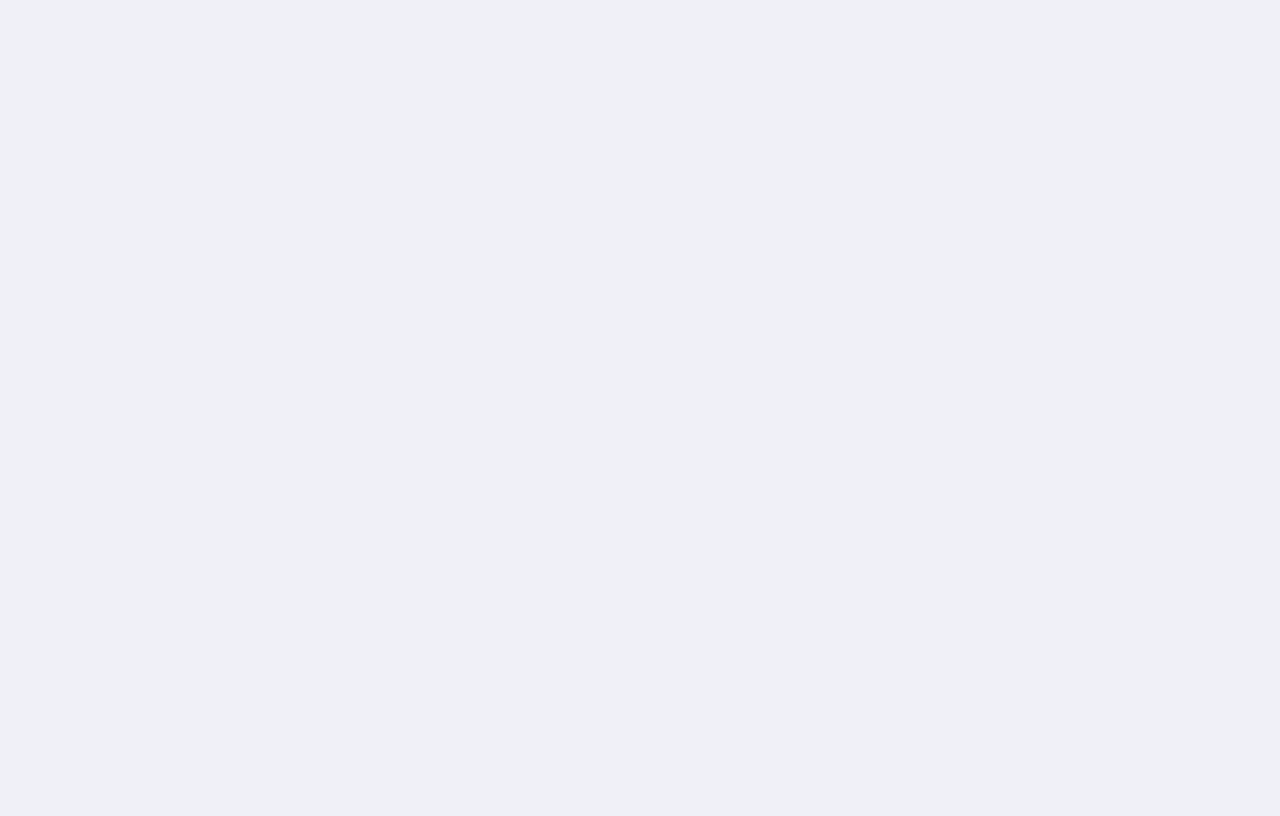
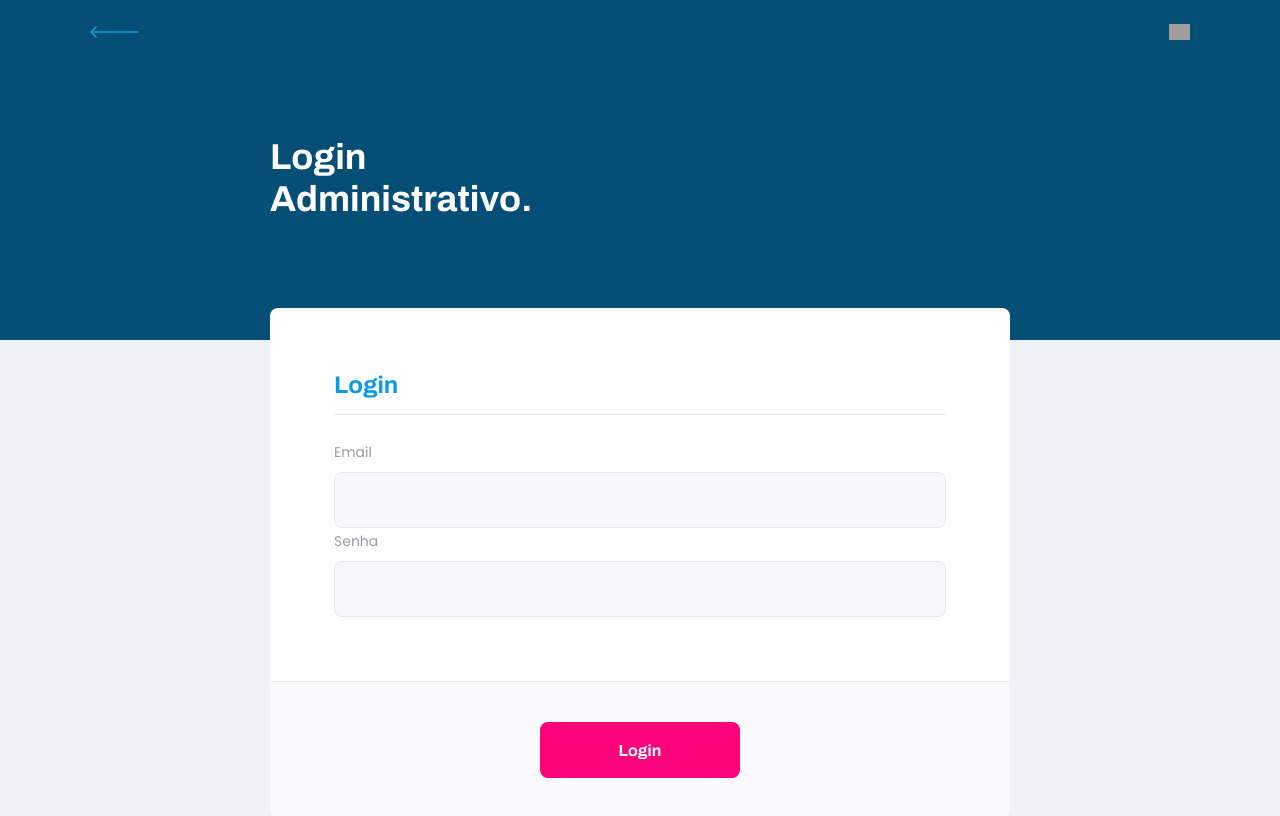
Before and after one commit to MarcosRossetto/helppy-frontend, a React (Create React App) app: page /login in a window 1280 px wide. Built offline with nearby package versions, Linux system fonts and the light colour scheme; grey boxes are pictures that could not be loaded.

Commit message:
Adicionando Login Administrativo

```diff
--- a/src/components/PageHeader/index.tsx
+++ b/src/components/PageHeader/index.tsx
@@ -1,10 +1,11 @@
 import React, { ReactNode } from 'react'
 import { Link } from 'react-router-dom'
 
-import logoImg from '../../assets/images/logo.svg'
 import backIcon from '../../assets/images/icons/back.svg'
 
 import './styles.css'
+
+const logoImg = 'https://fontmeme.com/permalink/201116/ccf8651217956c62bc599c5559f05080.png'
 
 interface PageHeaderProps {
   title: string
--- a/src/pages/CallForm/index.tsx
+++ b/src/pages/CallForm/index.tsx
@@ -11,7 +11,7 @@ import './styles.css';
 import apiCore from '../../services/apiCore';
 import apiCep from '../../services/apiCep'
 
-function TeacherForm(): ReactElement {
+function CallForm(): ReactElement {
   const history = useHistory();
 
   const [name, setName] = useState('');
@@ -207,7 +207,7 @@ function TeacherForm(): ReactElement {
               Preencha todos os dados
             </p>
             <button type="submit">
-              Salvar Cadastro
+              Salvar Chamado
             </button>
           </footer>
         </form>
@@ -216,4 +216,4 @@ function TeacherForm(): ReactElement {
   );
 }
 
-export default TeacherForm;
+export default CallForm;
--- a/src/pages/Landing/index.tsx
+++ b/src/pages/Landing/index.tsx
@@ -25,7 +25,7 @@ function Landing(): ReactElement {
     <div id="page-landing">
       <div id="page-landing-content" className="container">
         <div className="logo-container">
-          <img src={logoImg} alt="Helppy" />
+          <img src={logoImg} alt="Helppy" className="logo-image" />
           <h2>Sua plataforma de Help Desk.</h2>
         </div>
         <img src={landingImg} alt="Plataforma de help desk" className="hero-image" />
--- a/src/pages/Landing/styles.css
+++ b/src/pages/Landing/styles.css
@@ -10,12 +10,12 @@
   background: var(--color-primary);
 }
 
-.logo-container img {
-  height: 10rem;
+.hero-image {
+  width: 100%;
 }
 
-.hero-image {
-  width: 100%;
+.logo-image {
+  width: 80%;
 }
 
 .logo-container {
--- /dev/null
+++ b/src/pages/Login/index.tsx
@@ -0,0 +1,66 @@
+import React, { ReactElement, useState, FormEvent } from 'react';
+import { useHistory } from 'react-router-dom';
+import PageHeader from '../../components/PageHeader';
+import Input from '../../components/Input';
+
+import './styles.css';
+import apiCore from '../../services/apiCore';
+
+function Login(): ReactElement {
+  const history = useHistory();
+
+  const [email, setEmail] = useState('');
+  const [password, setPassword] = useState('');
+
+
+  function handleCreateClass(e: FormEvent) {
+    e.preventDefault();
+
+    apiCore.post('classes', {
+      email,
+      password,
+    }).then(() => {
+      alert('Cadastro realizado com sucesso!');
+
+      history.push('/');
+    }).catch(() => {
+      alert('Erro no cadastro.');
+    });
+  }
+
+  return (
+    <div id="page-login-form" className="container">
+      <PageHeader
+        title="Login Administrativo."
+      />
+
+      <main>
+        <form onSubmit={handleCreateClass}>
+          <fieldset>
+            <legend>Login</legend>
+            <Input
+              name="email"
+              label="Email"
+              value={email}
+              onChange={(e) => { setEmail(e.target.value) }}
+            />
+
+            <Input
+              name="senha"
+              label="Senha"
+              value={password}
+              onChange={(e) => { setPassword(e.target.value) }}
+            />
+          </fieldset>
+          <footer>
+            <button type="submit" className="login-button">
+              Login
+            </button>
+          </footer>
+        </form>
+      </main>
+    </div>
+  );
+}
+
+export default Login;
--- /dev/null
+++ b/src/pages/Login/styles.css
@@ -0,0 +1,138 @@
+#page-login-form {
+  width: 100vw;
+  height: 100vh;
+}
+
+#page-login-form .header-content {
+  margin-bottom: 6.4rem;
+}
+
+#page-login-form main {
+  background: var(--color-box-base);
+  width: 100%;
+  max-width: 74rem;
+  border-radius: 0.8rem;
+  margin: -3.2rem auto 3.2rem;
+  padding-top: 6.4rem;
+  overflow: hidden;
+}
+
+#page-login-form main fieldset {
+  border: 0;
+  padding: 0 2.4rem;
+}
+
+#page-login-form main fieldset + fieldset {
+  margin-top: 6.4rem;
+}
+
+#page-login-form main fieldset legend {
+  font: 700 2.4rem Archivo;
+  color: var(--color-text-title);
+  margin-bottom: 2.4rem;
+  display: flex;
+  align-items: center;
+  justify-content: space-between;
+  width: 100%;
+  padding-bottom: 1.6rem;
+  border-bottom: 1px solid var(--color-line-in-white);
+}
+
+#page-login-form main fieldset legend button {
+  background: none;
+  border: 0;
+  color: var(--color-primary);
+  font: 700 1.6rem Archivo;
+  cursor: pointer;
+  transition: color 0.2s;
+}
+
+#page-login-form main fieldset legend button:hover {
+  color: var(--color-primary-dark);
+}
+
+
+#page-login-form main fieldset .input-block + .textarea-block,
+#page-login-form main fieldset .select-block + .input-block {
+  margin-top: 2.4rem;
+}
+
+#page-login-form main label {
+  color: var(--color-text-complement);
+}
+
+#page-login-form main footer {
+  padding: 4rem 2.4rem;
+  background: var(--color-box-footer);
+  border-top: 1px solid var(--color-line-in-white);
+  margin-top: 6.4rem;
+  justify-content: center;
+
+}
+
+#page-login-form main footer img {
+  margin-right: 2rem;
+}
+
+#page-login-form main footer button {
+  width: 100%;
+  height: 5.6rem;
+  background: var(--color-secundary);
+  color: var(--color-button-text);
+  border: 0;
+  border-radius: 0.8rem;
+  cursor: pointer;
+  font: 700 1.6rem Archivo;
+  display: flex;
+  align-items: center;
+  justify-content: center;
+  text-decoration: none;
+  transition: background-color 0.2s;
+  margin-top: 3.2rem;
+}
+
+#page-login-form main footer button:hover{
+  background: var(--color-secundary-dark);
+}
+
+@media (min-width: 700px) {
+  #page-login-form {
+    max-width: 100vw;
+  }
+
+  #page-login-form .page-header .header-content {
+    margin-bottom: 0;
+  }
+
+  #page-login-form main fieldset {
+    padding: 0 6.4rem;
+  }
+
+  #page-login-form main .schedule-item {
+    display: grid;
+    grid-template-columns: 2fr 1fr;
+    column-gap: 1.6rem;
+  }
+
+  #page-login-form main .schedule-item .input-block {
+    margin-top: 0 !important;
+  }
+
+  #page-login-form main .input-address {
+    display: grid;
+    grid-template-columns: 3fr 1fr 1fr;
+    column-gap: 1.6rem;
+  }
+
+  #page-login-form main footer {
+    padding: 4.0rem 6.4rem;
+    display: flex;
+    align-items: center;
+    justify-content: center;
+  }
+
+  #page-login-form main footer button {
+    width: 20rem;
+    margin-top: 0;
+  }
+}
--- a/src/routes.tsx
+++ b/src/routes.tsx
@@ -3,12 +3,14 @@ import { BrowserRouter, Route } from 'react-router-dom'
 
 import Landing from './pages/Landing'
 import CallForm from './pages/CallForm'
+import Login from './pages/Login'
 
 function Routes(): ReactElement {
   return (
     <BrowserRouter>
       <Route path="/" exact component={Landing} />
       <Route path="/call-form" exact component={CallForm} />
+      <Route path="/login" exact component={Login} />
     </BrowserRouter>
   )
 }
```
Also changed, not shown: src/assets/images/icons/back.svg, src/assets/images/icons/warning.svg.
